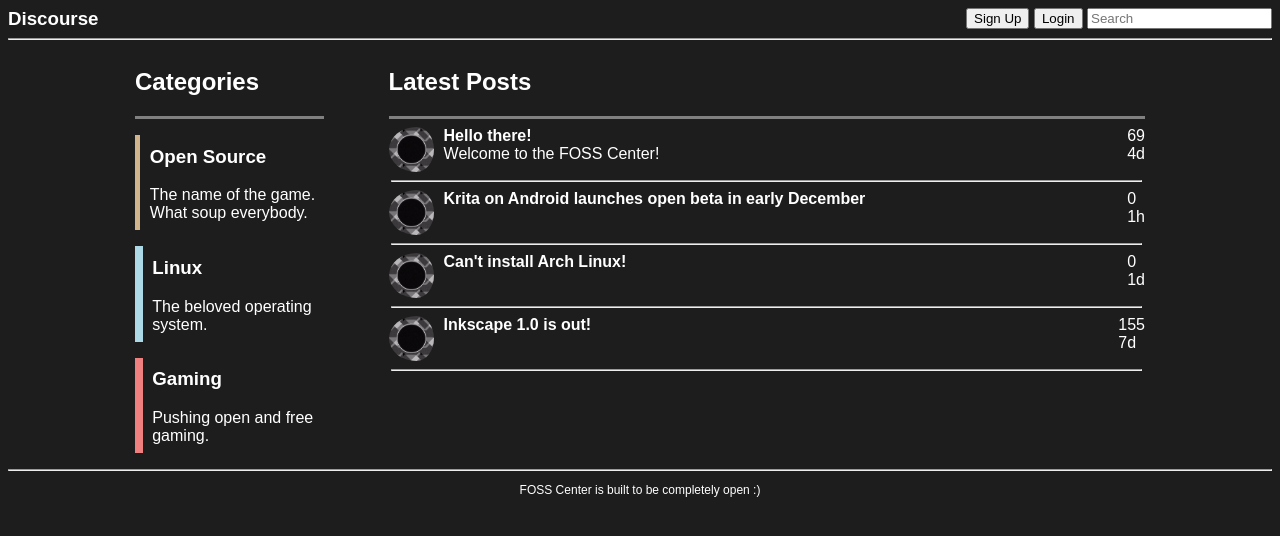
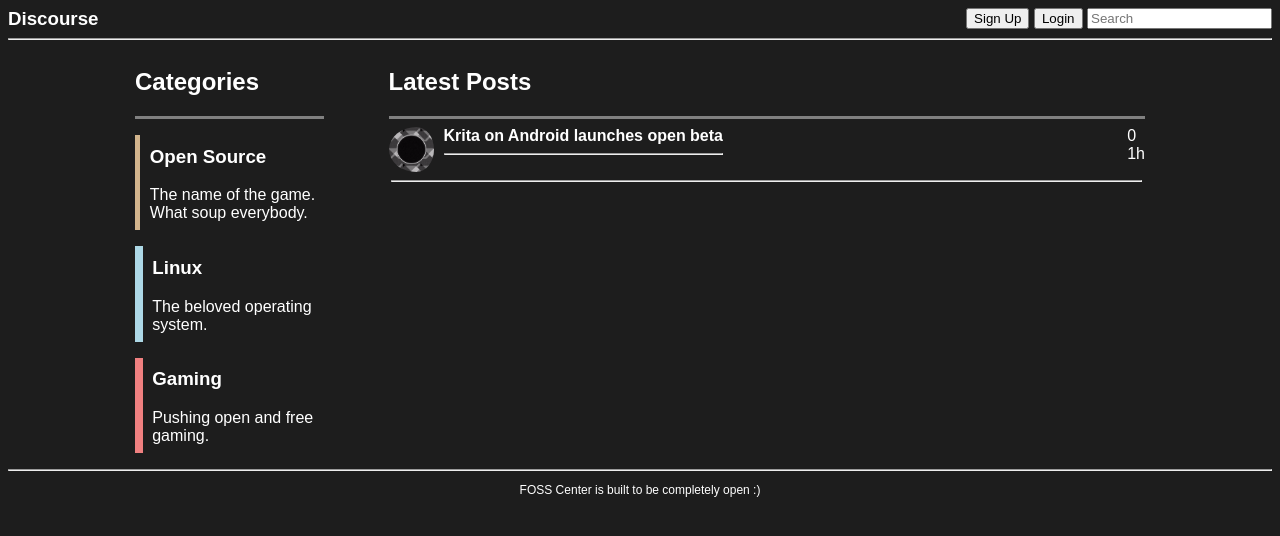
Before and after one commit to tghgg/BaiTap-Big, a plain HTML site: page index.html in a window 1280 px wide. Drawn offline with Linux system fonts and the light colour scheme.

Commit message:
Troubles with flair

```diff
--- a/index.html
+++ b/index.html
@@ -59,21 +59,9 @@
             <div class="posts">
                 <div class="post">
                     <img src="assets/icon.png" width="45px" height="45px">
-                    <div>
-                        <h4>Hello there!</h4>
-                        <p>Welcome to the FOSS Center!</p>
-                    </div>
-                    <div class="info">
-                        <p>69</p>
-                        <p>4d</p>
-                    </div>
-                    <hr>
-                </div>
-
-                <div class="post">
-                    <img src="assets/icon.png" width="45px" height="45px">
                     <div class="content">
-                        <h4>Krita on Android launches open beta in early December</h4>
+                        <h4>Krita on Android launches open beta</h4>
+                        <hr class="flair">
                     </div>
                     <div class="info">
                         <p>0</p>
@@ -81,29 +69,6 @@
                     </div>
                     <hr>
                 </div>
-                <div class="post">
-                    <img src="assets/icon.png" width="45px" height="45px">
-                    <div>
-                        <h4>Can't install Arch Linux!</h4>
-                    </div>
-                    <div class="info">
-                        <p>0</p>
-                        <p>1d</p>
-                    </div>
-                    <hr>
-                </div>
-                <div class="post">
-                    <img src="assets/icon.png" width="45px" height="45px">
-                    <div>
-                        <h4>Inkscape 1.0 is out!</h4>
-                    </div>
-                    <div class="info">
-                        <p>155</p>
-                        <p>7d</p>
-                    </div>
-                    <hr>
-                </div>
-            </div>
         </div>
     </section>
 
```
